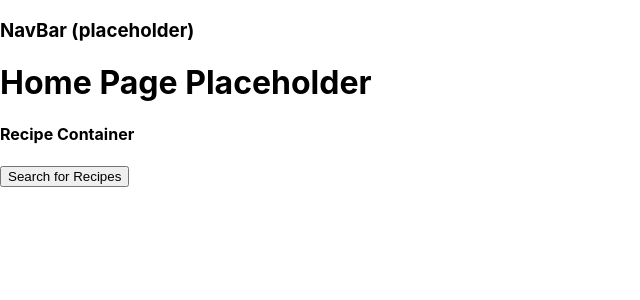
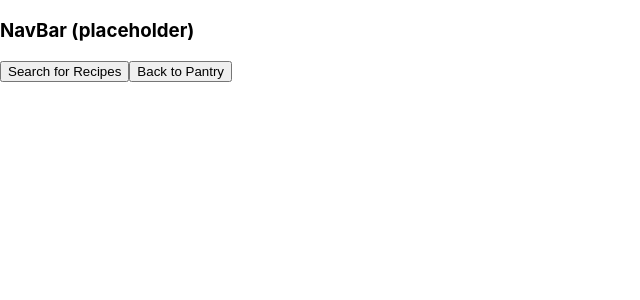
Before and after one commit to cauz825/WFD_frontend, a React (Create React App) app: page /recipe in a window 1280 px wide. Shown: the top 300 px of the page, without its empty margins (0-640 px from the left). Built offline with nearby package versions, Linux system fonts and the light colour scheme.

Commit message:
results work

```diff
--- a/src/App.js
+++ b/src/App.js
@@ -22,7 +22,7 @@ class App extends React.Component {
       <BrowserRouter>
         <div>
           <h3>NavBar (placeholder)</h3>
-          <HomePage />
+            <Route exact path="/" component={HomePage} />
             <Route path="/login" component={Login} />
             <Route path="/signup" component={SignUp} />
             <Route path="/pantry" component ={PantryContainer} />
--- a/src/components/Pantry.js
+++ b/src/components/Pantry.js
@@ -2,7 +2,7 @@ import React, {useState, useEffect} from 'react';
 import PantryForm from '../components/PantryForm'
 
 
-function Pantry(props) {
+function Pantry() {
 
     const [userPantry, setUserPantry] = useState([])
 
@@ -11,11 +11,7 @@ function Pantry(props) {
     function initialPull() {
         fetch(`http://localhost:3000/users/${localStorage.user_id}`)
         .then(resp => resp.json())
-        .then(userData =>
-            {console.log(userData)
-            setUserPantry(userData.user_ingredients)})
-
-        console.log("anything")
+        .then(userData => setUserPantry(userData.user_ingredients))
     }
 
     function deleteIngredient(e) {
--- /dev/null
+++ b/src/components/RecipeResults.js
@@ -0,0 +1,25 @@
+import React from 'react'
+
+function recipeResults() {
+
+    function searchReceipes() {
+        fetch("http://localhost:3000/recipe_call", {
+            method: "POST",
+            headers:{"Content-Type":"application/json"},
+            body: JSON.stringify({
+                user_id: localStorage.user_id
+            })
+        })
+        .then(resp => resp.json())
+        .then(console.log)
+    }
+
+    return(
+        <div>
+            <button onClick={searchReceipes}>Search for Recipes</button>
+            <button>Back to Pantry</button>
+        </div>
+    )
+}
+
+export default recipeResults;
--- a/src/containers/PantryContainer.js
+++ b/src/containers/PantryContainer.js
@@ -1,7 +1,7 @@
 import React from 'react';
 import Pantry from '../components/Pantry'
 
-function PantryContainer(props) {
+function PantryContainer() {
     return(
         <div>
             <h4>Pantry Container</h4>
--- a/src/containers/RecipeContainer.js
+++ b/src/containers/RecipeContainer.js
@@ -1,22 +1,11 @@
 import React from 'react';
+import RecipeResults from '../components/RecipeResults'
 
 function RecipeContainer() {
 
-    function searchReceipes() {
-        fetch("http://localhost:3000/receipe_call", {
-            method: "POST",
-            headers:{"Content-Type":"application/json"},
-            body: JSON.stringify({
-                user: localStorage.user_id
-            })
-        })
-    }
-
-
     return(
         <div>
-            <h4>Recipe Container</h4>
-            <button onClick={searchReceipes}>Search for Recipes</button>
+           <RecipeResults />
         </div>
     )
 }
```
